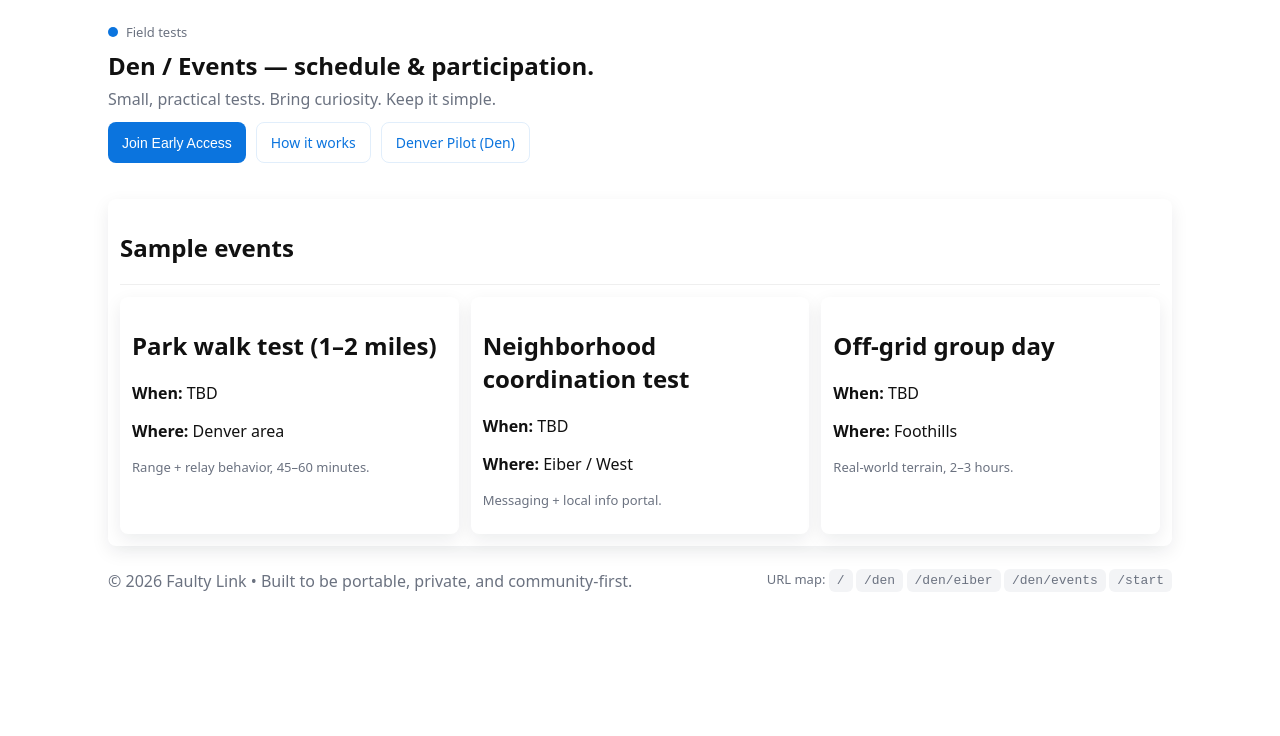
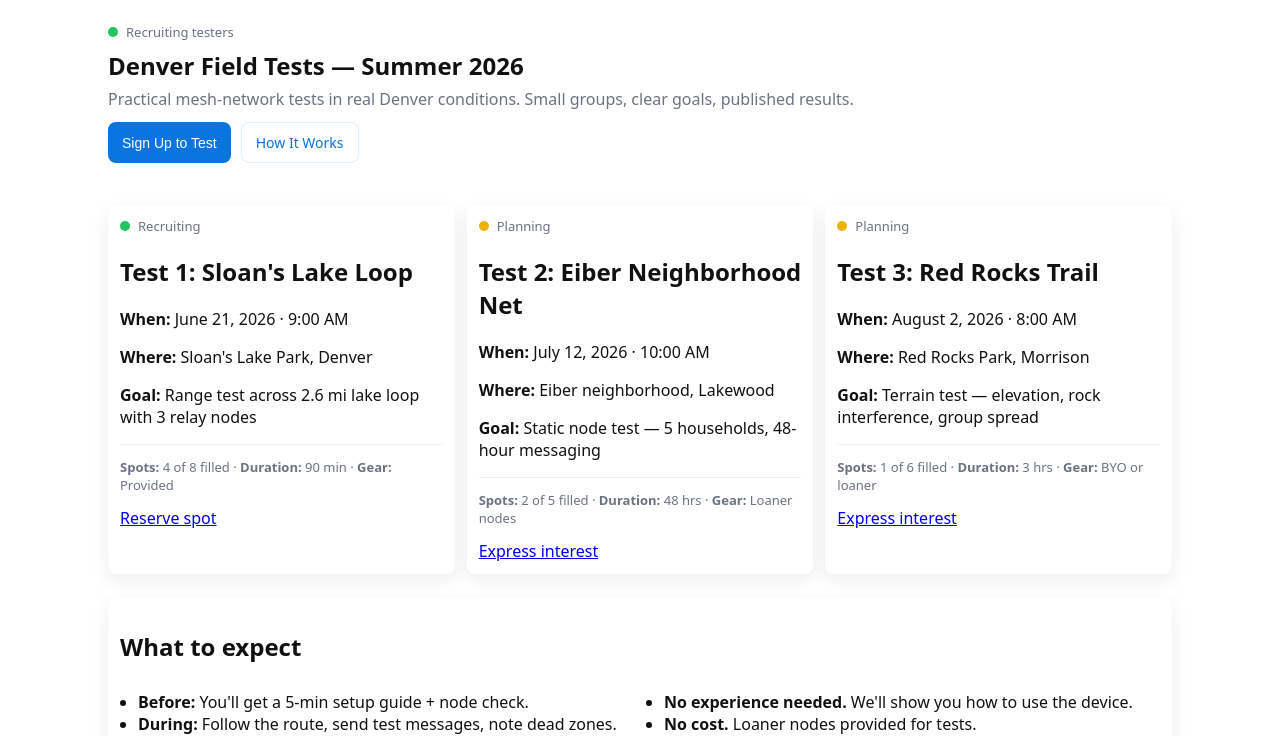
Before and after one commit to peteedoo/faulty-link, a website: page den/events/index.html in a window 1280 px wide. Shown: the part 65-801 px from the top of the page. Drawn offline with Linux system fonts and the light colour scheme.

Commit message:
feat(den): build out field tests page with real schedule
- Add 3 scheduled tests: Sloan's Lake (June), Eiber (July), Red Rocks (August)
- Status indicators: recruiting/planning with colored dots
- Add 'What to expect' section with before/during/after
- Add 'Past test results' placeholder
- Add CSS for .dot.green/.yellow/.red status colors

Replaces all TBD placeholders with concrete dates and signup flow.

```diff
--- a/css/styles.css
+++ b/css/styles.css
@@ -15,6 +15,9 @@ body{font-family:system-ui, -apple-system, "Segoe UI", Roboto, "Helvetica Neue",
 .hero{padding:18px 0}
 .kicker{font-size:13px;color:var(--muted);display:flex;align-items:center;gap:8px}
 .kicker .dot{width:10px;height:10px;border-radius:50%;background:var(--accent);display:inline-block}
+.kicker .dot.green{background:#22c55e}
+.kicker .dot.yellow{background:#eab308}
+.kicker .dot.red{background:#ef4444}
 .hero h1{margin:8px 0 6px;font-size:24px}
 .hero p{margin:0 0 12px;color:var(--muted)}
 .ctaRow{display:flex;gap:10px;flex-wrap:wrap}
--- a/den/events/index.html
+++ b/den/events/index.html
@@ -3,8 +3,8 @@
 <head>
   <meta charset="utf-8" />
   <meta name="viewport" content="width=device-width,initial-scale=1" />
-  <title>Faulty Link — Den Events</title>
-  <meta name="description" content="Faulty Link — portable private networks for groups + neighborhoods." />
+  <title>Faulty Link — Denver Field Tests</title>
+  <meta name="description" content="Denver-area field tests for Faulty Link mesh networks. Join a test, see results, help build the playbook." />
   <link rel="stylesheet" href="../../css/styles.css" />
   <link rel="icon" href="../../favicon.svg" />
   <meta name="theme-color" content="#0b74de" />
@@ -22,41 +22,72 @@
 
     <main>
       <section class="hero">
-        <div class="kicker"><span class="dot"></span>Field tests</div>
-        <h1>Den / Events — schedule & participation.</h1>
-        <p>Small, practical tests. Bring curiosity. Keep it simple.</p>
+        <div class="kicker"><span class="dot green"></span>Recruiting testers</div>
+        <h1>Denver Field Tests — Summer 2026</h1>
+        <p>Practical mesh-network tests in real Denver conditions. Small groups, clear goals, published results.</p>
         <div class="ctaRow">
-          <button class="btn" type="button" data-action="openSignup">Join Early Access</button>
-          <a class="btn secondary" href="../../start/">How it works</a>
-          <a class="btn secondary" href="../../den/">Denver Pilot (Den)</a>
+          <button class="btn" type="button" data-action="openSignup">Sign Up to Test</button>
+          <a class="btn secondary" href="../../start/">How It Works</a>
         </div>
       </section>
 
-      <section class="card" style="margin-top:18px">
-  <h2>Sample events</h2>
-  <div class="hr"></div>
-  <div class="grid cols3">
-    <div class="card">
-      <h2>Park walk test (1–2 miles)</h2>
-      <p><b>When:</b> TBD</p>
-      <p><b>Where:</b> Denver area</p>
-      <p class="mini">Range + relay behavior, 45–60 minutes.</p>
-    </div>
-    <div class="card">
-      <h2>Neighborhood coordination test</h2>
-      <p><b>When:</b> TBD</p>
-      <p><b>Where:</b> Eiber / West</p>
-      <p class="mini">Messaging + local info portal.</p>
-    </div>
-    <div class="card">
-      <h2>Off-grid group day</h2>
-      <p><b>When:</b> TBD</p>
-      <p><b>Where:</b> Foothills</p>
-      <p class="mini">Real-world terrain, 2–3 hours.</p>
-    </div>
-  </div>
-</section>
+      <section class="grid cols3" style="margin-top:24px">
+        <div class="card status-recruiting">
+          <div class="kicker"><span class="dot green"></span>Recruiting</div>
+          <h2>Test 1: Sloan's Lake Loop</h2>
+          <p><b>When:</b> June 21, 2026 · 9:00 AM</p>
+          <p><b>Where:</b> Sloan's Lake Park, Denver</p>
+          <p><b>Goal:</b> Range test across 2.6 mi lake loop with 3 relay nodes</p>
+          <div class="hr"></div>
+          <p class="mini"><b>Spots:</b> 4 of 8 filled · <b>Duration:</b> 90 min · <b>Gear:</b> Provided</p>
+          <a class="pill" href="#" data-action="openSignup">Reserve spot</a>
+        </div>
 
+        <div class="card status-planning">
+          <div class="kicker"><span class="dot yellow"></span>Planning</div>
+          <h2>Test 2: Eiber Neighborhood Net</h2>
+          <p><b>When:</b> July 12, 2026 · 10:00 AM</p>
+          <p><b>Where:</b> Eiber neighborhood, Lakewood</p>
+          <p><b>Goal:</b> Static node test — 5 households, 48-hour messaging</p>
+          <div class="hr"></div>
+          <p class="mini"><b>Spots:</b> 2 of 5 filled · <b>Duration:</b> 48 hrs · <b>Gear:</b> Loaner nodes</p>
+          <a class="pill" href="#" data-action="openSignup">Express interest</a>
+        </div>
+
+        <div class="card status-planning">
+          <div class="kicker"><span class="dot yellow"></span>Planning</div>
+          <h2>Test 3: Red Rocks Trail</h2>
+          <p><b>When:</b> August 2, 2026 · 8:00 AM</p>
+          <p><b>Where:</b> Red Rocks Park, Morrison</p>
+          <p><b>Goal:</b> Terrain test — elevation, rock interference, group spread</p>
+          <div class="hr"></div>
+          <p class="mini"><b>Spots:</b> 1 of 6 filled · <b>Duration:</b> 3 hrs · <b>Gear:</b> BYO or loaner</p>
+          <a class="pill" href="#" data-action="openSignup">Express interest</a>
+        </div>
+      </section>
+
+      <section class="card" style="margin-top:24px">
+        <h2>What to expect</h2>
+        <div class="grid cols2">
+          <ul class="list">
+            <li><b>Before:</b> You'll get a 5-min setup guide + node check.</li>
+            <li><b>During:</b> Follow the route, send test messages, note dead zones.</li>
+            <li><b>After:</b> Results published here — range maps, message success rates, lessons.</li>
+          </ul>
+          <ul class="list">
+            <li><b>No experience needed.</b> We'll show you how to use the device.</li>
+            <li><b>No cost.</b> Loaner nodes provided for tests.</li>
+            <li><b>No commitment.</b> One test at a time. Opt out anytime.</li>
+          </ul>
+        </div>
+      </section>
+
+      <section class="card" style="margin-top:24px">
+        <h2>Past test results</h2>
+        <p class="mini">No completed tests yet. First results will be posted here after Sloan's Lake (June 21).</p>
+        <div class="hr"></div>
+        <p class="mini">Want early access to results? <a href="#" data-action="openSignup">Join the list</a>.</p>
+      </section>
     </main>
 
     <footer class="footer">
```
